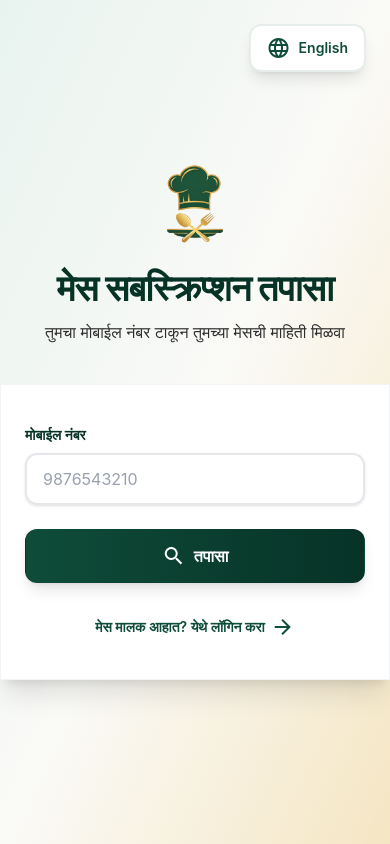
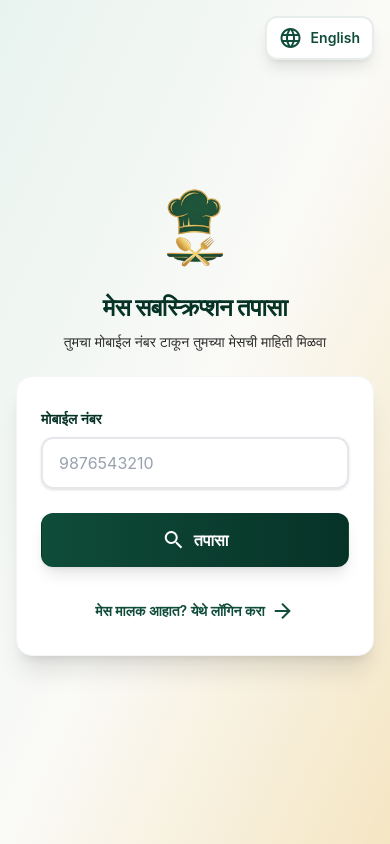
Before and after one commit to atharvabaodhankar/MessFlow, a React (Vite) app: page / in a window 390 px wide. Built offline with nearby package versions, Linux system fonts and the light colour scheme; no server answers.

Commit message:
feat: add public page for searching customer mess subscriptions by mobile number

```diff
--- a/src/pages/PublicSearch.jsx
+++ b/src/pages/PublicSearch.jsx
@@ -49,11 +49,11 @@ export default function PublicSearch() {
   }
 
   return (
-    <div className="min-h-screen bg-gradient-to-br from-[#E8F3EF] via-[#FAFAF7] to-[#F5E6C3] flex flex-col justify-center py-12 sm:px-6 lg:px-8">
+    <div className="min-h-screen bg-gradient-to-br from-[#E8F3EF] via-[#FAFAF7] to-[#F5E6C3] flex flex-col justify-center py-8 px-4 sm:py-12 sm:px-6 lg:px-8">
       {/* Language Toggle Button */}
       <button
         onClick={toggleLanguage}
-        className="fixed top-6 right-6 z-50 flex items-center gap-2 bg-white hover:bg-[#E8F3EF] text-[#0F4C3A] font-semibold px-4 py-2.5 rounded-xl shadow-lg hover:shadow-xl transition-all duration-200 border-2 border-[#0F4C3A]/10 hover:border-[#0F4C3A]/30"
+        className="fixed top-4 right-4 sm:top-6 sm:right-6 z-50 flex items-center gap-2 bg-white hover:bg-[#E8F3EF] text-[#0F4C3A] font-semibold px-3 py-2 sm:px-4 sm:py-2.5 rounded-xl shadow-lg hover:shadow-xl transition-all duration-200 border-2 border-[#0F4C3A]/10 hover:border-[#0F4C3A]/30"
         aria-label="Toggle Language"
       >
         <span className="material-icons-outlined text-lg">language</span>
@@ -68,18 +68,18 @@ export default function PublicSearch() {
             className="h-20 w-auto"
           />
         </div>
-        <h2 className="mt-6 text-center text-4xl font-bold tracking-tight text-[#073327]">
+        <h2 className="mt-4 sm:mt-6 text-center text-2xl sm:text-3xl md:text-4xl font-bold tracking-tight text-[#073327]">
           {isMarathi ? "मेस सबस्क्रिप्शन तपासा" : "Check Mess Subscription"}
         </h2>
-        <p className="mt-3 text-center text-base text-[#2E2E2E]">
+        <p className="mt-2 sm:mt-3 text-center text-sm sm:text-base text-[#2E2E2E] px-4">
           {isMarathi
             ? "तुमचा मोबाईल नंबर टाकून तुमच्या मेसची माहिती मिळवा"
             : "Enter your mobile number to get your mess information"}
         </p>
       </div>
 
-      <div className="mt-10 sm:mx-auto sm:w-full sm:max-w-md">
-        <div className="bg-white py-10 px-6 shadow-xl sm:rounded-2xl sm:px-12 border border-gray-100 hover:shadow-2xl transition-shadow duration-300">
+      <div className="mt-6 sm:mt-10 mx-auto w-full max-w-md">
+        <div className="bg-white py-8 px-6 shadow-xl rounded-2xl sm:py-10 sm:px-12 border border-gray-100 hover:shadow-2xl transition-shadow duration-300">
           <form className="space-y-6" onSubmit={handleSearch}>
             <div>
               <label htmlFor="mobile" className="block text-sm font-semibold text-[#073327] mb-2">
```
